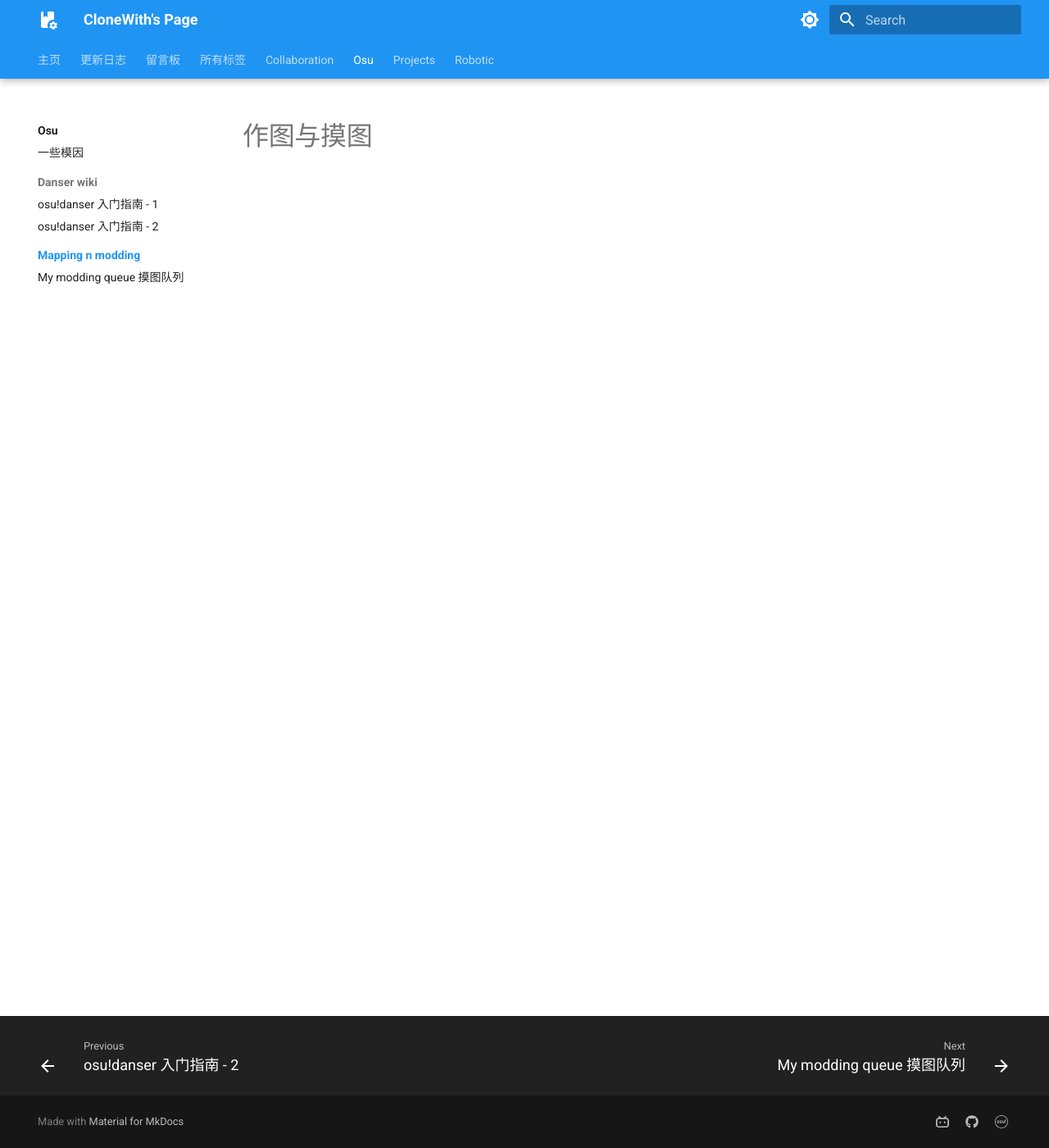
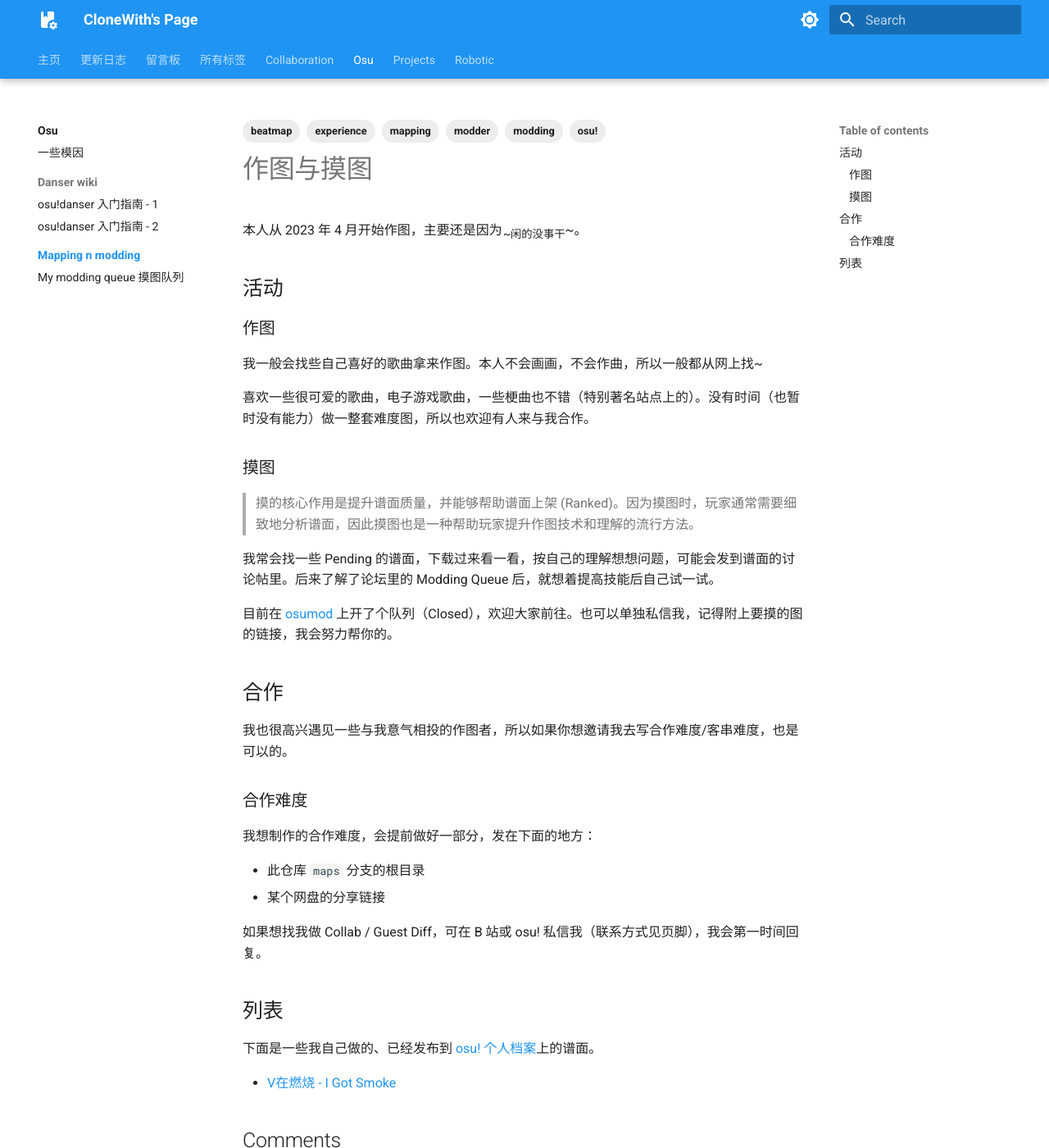
Before and after one commit to Sunnyboy971/Sunnyboy971.github.io, an MkDocs documentation site: the page built from docs/osu/mapping-n-modding/index.md, in a window 1280 px wide and 1400 px high. Shown: the whole window at 82% size. Built offline with MkDocs 1.6.1 and Material for MkDocs 9.7.7, drawn with Linux system fonts in a browser that asks for light colours; comment, search, counter and statistics services are not loaded.

Commit message:
Add modding post

```diff
--- a/docs/osu/mapping-n-modding/index.md
+++ b/docs/osu/mapping-n-modding/index.md
@@ -1 +1,49 @@
+---
+tags:
+  - osu!
+  - mapping
+  - modding
+  - modder
+  - beatmap
+  - experience
+comments: true
+---
+
 # 作图与摸图
+
+本人从 2023 年 4 月开始作图，主要还是因为~~闲的没事干~~。
+
+## 活动
+
+### 作图
+
+我一般会找些自己喜好的歌曲拿来作图。本人不会画画，不会作曲，所以一般都从网上找~
+
+喜欢一些很可爱的歌曲，电子游戏歌曲，一些梗曲也不错（特别著名站点上的）。没有时间（也暂时没有能力）做一整套难度图，所以也欢迎有人来与我合作。
+
+### 摸图
+
+> 摸的核心作用是提升谱面质量，并能够帮助谱面上架 (Ranked)。因为摸图时，玩家通常需要细致地分析谱面，因此摸图也是一种帮助玩家提升作图技术和理解的流行方法。
+
+我常会找一些 Pending 的谱面，下载过来看一看，按自己的理解想想问题，可能会发到谱面的讨论帖里。后来了解了论坛里的 Modding Queue 后，就想着提高技能后自己试一试。
+
+目前在 [osumod](https://osumod.com/Amrzs0971/) 上开了个队列（Closed），欢迎大家前往。也可以单独私信我，记得附上要摸的图的链接，我会努力帮你的。
+
+## 合作
+
+我也很高兴遇见一些与我意气相投的作图者，所以如果你想邀请我去写合作难度/客串难度，也是可以的。
+
+### 合作难度
+
+我想制作的合作难度，会提前做好一部分，发在下面的地方：
+
+- 此仓库 `maps` 分支的根目录
+- 某个网盘的分享链接
+
+如果想找我做 Collab / Guest Diff，可在 B 站或 osu! 私信我（联系方式见页脚），我会第一时间回复。
+
+## 列表
+
+下面是一些我自己做的、已经发布到 [osu! 个人档案](https://osu.ppy.sh/users/30973609)上的谱面。
+
+- [V在燃烧 - I Got Smoke](https://osu.ppy.sh/beatmapsets/2000102)
```
